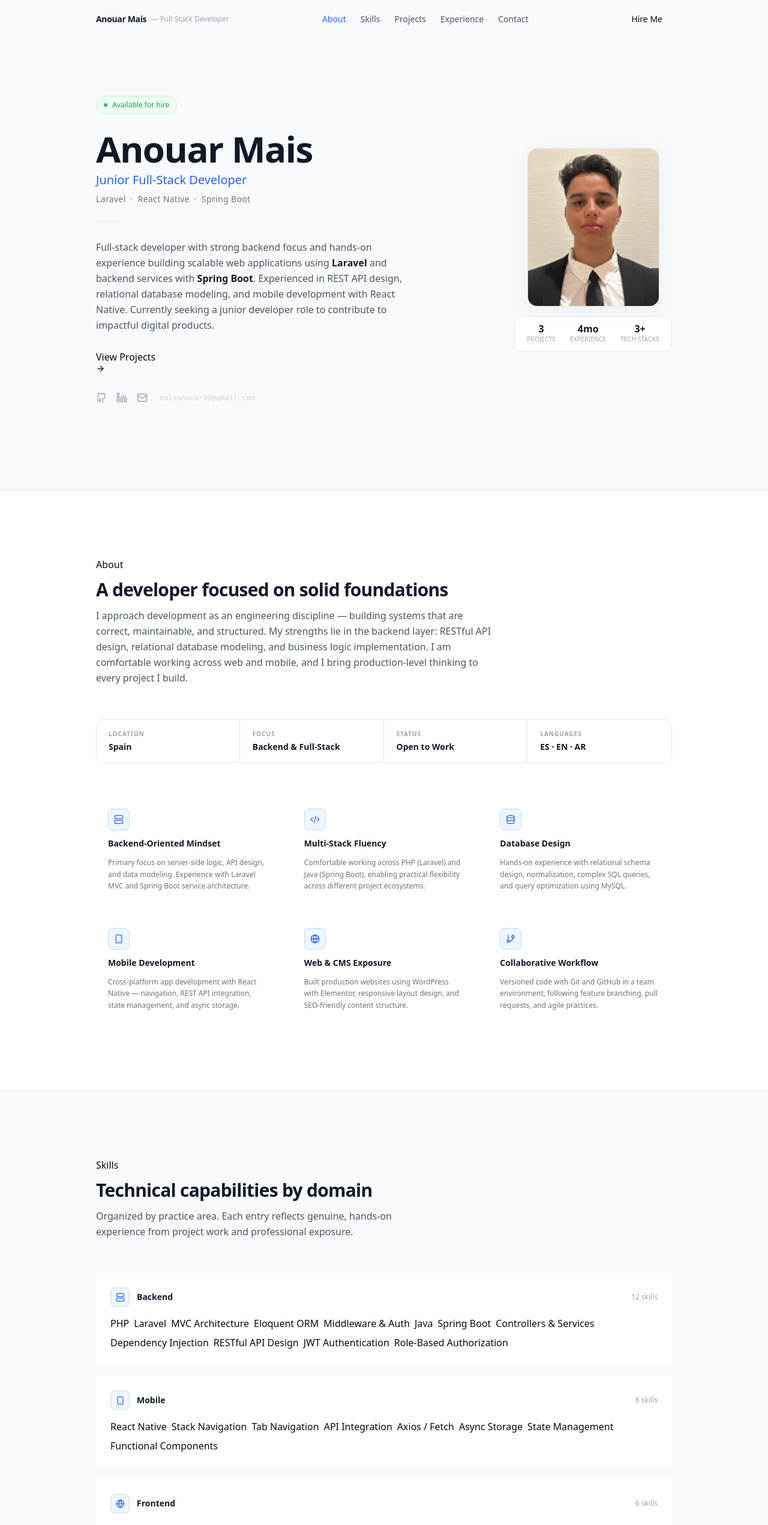
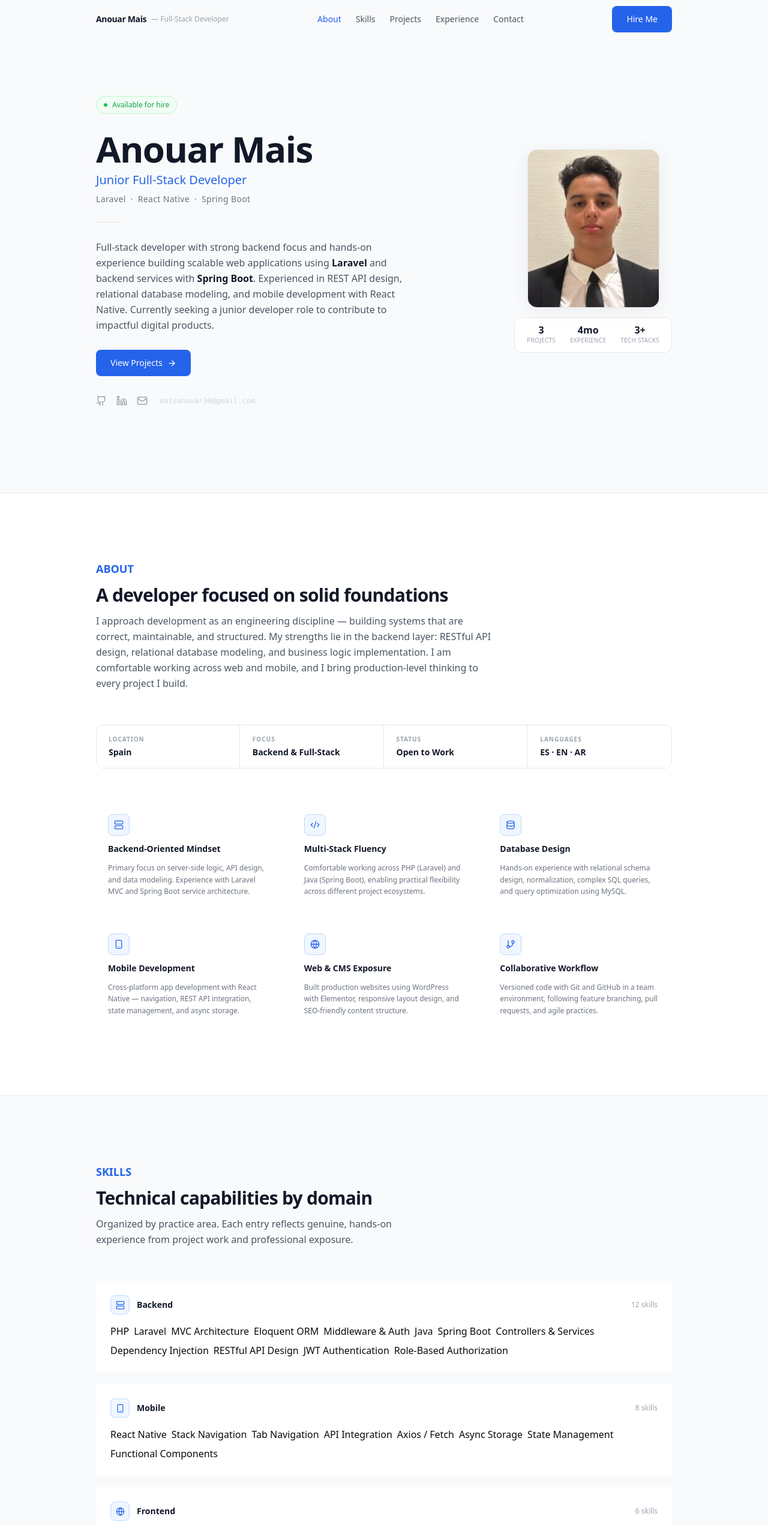
Before and after one commit to Anouarmais/Portfolio-website-, a Next.js app: page / in a window 1280 px wide. Shown: the top 2542 px of the page at 60% size. Built offline with nearby package versions, Linux system fonts and the light colour scheme.

Commit message:
fix postcss config final

```diff
--- a/components/portfolio/About.tsx
+++ b/components/portfolio/About.tsx
@@ -50,7 +50,9 @@ export default function About() {
 
         {/* Section header */}
         <div className="flex flex-col gap-3 mb-14 fade-up">
-          <span className="label">About</span>
+<span className="text-blue-600 font-semibold text-lg uppercase">
+  About
+</span>
           <h2
             className="text-2xl md:text-3xl font-bold tracking-tight text-balance"
             style={{ color: '#111827' }}
--- a/components/portfolio/Experience.tsx
+++ b/components/portfolio/Experience.tsx
@@ -136,18 +136,20 @@ export default function Experience() {
 
 {/* Tech */}
 <div
-              className="fade-up delay-2 card p-6 flex flex-col gap-4"
-              style={{ background: '#FFFFFF' }}
+  className="fade-up delay-2 card p-6 flex flex-col gap-4 rounded-xl shadow-sm hover:shadow-md transition-shadow duration-200"
+  style={{ background: '#F9FAFB' }} // un gris muy clarito para que los chips resalten
 >
-              <p
-                className="text-xs font-semibold uppercase tracking-widest"
-                style={{ color: '#9CA3AF' }}
-              >
+  <p className="text-xs font-semibold uppercase tracking-widest text-gray-500">
     Technologies Used
   </p>
   <div className="flex flex-wrap gap-2">
     {techUsed.map(t => (
-                  <span key={t} className="chip">{t}</span>
+      <span
+        key={t}
+        className="inline-block px-3 py-1 text-xs font-semibold rounded-full bg-blue-50 text-blue-800 hover:bg-blue-100 hover:text-blue-900 transition-colors duration-150"
+      >
+        {t}
+      </span>
     ))}
   </div>
 </div>
--- a/components/portfolio/Hero.tsx
+++ b/components/portfolio/Hero.tsx
@@ -2,14 +2,12 @@ import { ArrowRight, Github, Linkedin, Mail } from 'lucide-react'
 
 export default function Hero() {
   return (
-
     <section
       id="hero"
       className="pt-32 pb-28 md:pt-40 md:pb-36"
       style={{ background: '#F9FAFB' }}
     >
       <div className="max-w-5xl mx-auto px-6 md:px-8">
-
         <div className="grid md:grid-cols-[1fr_auto] items-center gap-16">
 
           {/* ── Left column ── */}
@@ -73,10 +71,13 @@ export default function Hero() {
 
             {/* Buttons */}
             <div className="fade-up delay-3 flex flex-wrap gap-3">
-              <a href="#projects" className="btn-primary">
-                View Projects
-                <ArrowRight size={15} />
-              </a>
+<a
+  href="#projects"
+  className="inline-flex items-center gap-2 px-6 py-3 rounded-lg bg-blue-600 text-white font-medium text-sm hover:bg-blue-700 transition-colors duration-200"
+>
+  View Projects
+  <ArrowRight size={15} />
+</a>
             </div>
 
             {/* Social links */}
--- a/components/portfolio/Navbar.tsx
+++ b/components/portfolio/Navbar.tsx
@@ -75,7 +75,7 @@ export default function Navbar() {
         </nav>
 
         {/* Hire Me CTA */}
-        <a href="#contact" className="btn-primary hidden md:inline-flex text-sm py-2 px-4">
+        <a href="#contact" className="inline-flex items-center gap-2 px-6 py-3 rounded-lg bg-blue-600 text-white font-medium text-sm hover:bg-blue-700 transition-colors duration-200">
           Hire Me
         </a>
 
--- a/components/portfolio/Projects.tsx
+++ b/components/portfolio/Projects.tsx
@@ -150,7 +150,8 @@ export default function Projects() {
 
         {/* Header */}
         <div className="flex flex-col gap-3 mb-12 fade-up">
-          <span className="label">Projects</span>
+
+          <span className="text-blue-600 font-semibold text-lg uppercase">Projects</span>
           <h2
             className="text-2xl md:text-3xl font-bold tracking-tight text-balance"
             style={{ color: '#111827' }}
@@ -263,7 +264,12 @@ export default function Projects() {
             {/* Tech stack */}
 <div className="flex flex-wrap gap-2">
   {project.tech.map(t => (
-                <span key={t} className="badge">{t}</span>
+    <span
+      key={t}
+      className="inline-block px-3 py-1 text-sm font-medium text-blue-600 bg-blue-100 rounded-full"
+    >
+      {t}
+    </span>
   ))}
 </div>
 
@@ -274,9 +280,9 @@ export default function Projects() {
       href="https://github.com/"
       target="_blank"
       rel="noopener noreferrer"
-                  className="btn-ghost"
+      className="inline-flex items-center gap-2 px-4 py-2 text-sm font-medium text-gray-700 bg-gray-100 rounded-lg hover:bg-gray-200 transition-colors duration-150"
     >
-                  <Github size={15} />
+      <Github size={16} />
       GitHub
     </a>
   )}
@@ -285,9 +291,9 @@ export default function Projects() {
       href={project.liveDemo}
       target="_blank"
       rel="noopener noreferrer"
-                  className="btn-primary"
+      className="inline-flex items-center gap-2 px-4 py-2 text-sm font-medium text-white bg-blue-600 rounded-lg hover:bg-blue-700 transition-colors duration-150"
     >
-                  <ExternalLink size={15} />
+      <ExternalLink size={16} />
       Live Demo
     </a>
   )}
--- a/components/portfolio/Skills.tsx
+++ b/components/portfolio/Skills.tsx
@@ -83,7 +83,8 @@ export default function Skills() {
 
         {/* Header */}
         <div className="flex flex-col gap-3 mb-14 fade-up">
-          <span className="label">Skills</span>
+
+          <span className="text-blue-600 font-semibold text-lg uppercase">Skills</span>
           <h2
             className="text-2xl md:text-3xl font-bold tracking-tight text-balance"
             style={{ color: '#111827' }}
```
Lines whose indentation alone changed are shown as unchanged.
